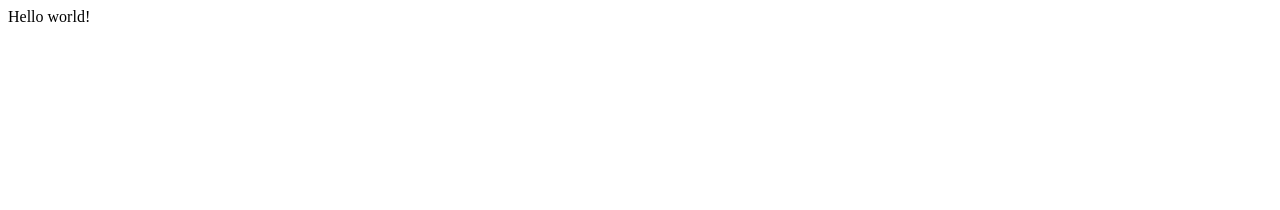
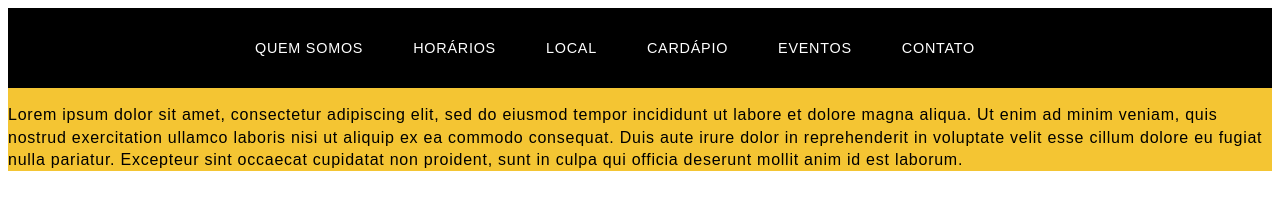
Before and after one commit to kayehol/odara, a Gatsby site: page / in a window 1280 px wide. Built offline with nearby package versions, Linux system fonts and the light colour scheme; Gatsby itself is replaced by a stand-in of ours.

Commit message:
Adicionado Header

```diff
--- a/gatsby-config.js
+++ b/gatsby-config.js
@@ -6,5 +6,5 @@
 
 module.exports = {
   /* Your site config here */
-  plugins: []
+  plugins: [`gatsby-plugin-styled-components`],
 }
--- /dev/null
+++ b/src/components/layout.css
@@ -0,0 +1,6 @@
+div {
+    font-family: Futura, Nunito, sans-serif;
+    background-color: #f4c533;
+    letter-spacing: 0.75px;
+    line-height: 1.4;
+  }
--- /dev/null
+++ b/src/components/layout.js
@@ -0,0 +1,4 @@
+import React from "react"
+import "./layout.css"
+
+export default ({ children }) => <div>{children}</div>
--- a/src/pages/index.js
+++ b/src/pages/index.js
@@ -1,3 +1,53 @@
 import React from "react"
+import styled from "styled-components"
+import Layout from "../components/layout"
 
-export default () => <div>Hello world!</div>
+const HeaderWrapper = styled.div`
+    background-color: #000000;
+    color: #ffffff;
+    font-size: 0.9em;
+    padding: 10px;
+    ul {
+        list-style-type: none;
+        display: flex;
+        flex-direction: row;
+        justify-content: center;
+        align-items: center;
+        margin: 20px;
+        padding: 0;
+    }
+
+    ul li {
+        margin-right: 50px;
+    }
+
+    ul a:link {
+        text-decoration: none;
+        color: #fff;
+      }
+
+    ul a:visited {
+        text-decoration: none;
+      }
+
+`
+
+const Header = () => (
+    <HeaderWrapper>
+        <ul>
+            <li><a href="#quemsomos">QUEM SOMOS</a></li>
+            <li><a href="#horarios">HORÁRIOS</a></li>
+            <li><a href="#local">LOCAL</a></li>
+            <li><a href="#cardapio">CARDÁPIO</a></li>
+            <li><a href="#eventos">EVENTOS</a></li>
+            <li><a href="#contato">CONTATO</a></li>
+        </ul>
+    </HeaderWrapper>
+)
+
+export default () => (
+    <Layout>
+        <Header />
+        <p>Lorem ipsum dolor sit amet, consectetur adipiscing elit, sed do eiusmod tempor incididunt ut labore et dolore magna aliqua. Ut enim ad minim veniam, quis nostrud exercitation ullamco laboris nisi ut aliquip ex ea commodo consequat. Duis aute irure dolor in reprehenderit in voluptate velit esse cillum dolore eu fugiat nulla pariatur. Excepteur sint occaecat cupidatat non proident, sunt in culpa qui officia deserunt mollit anim id est laborum.</p>
+    </Layout>
+)
```
Also changed, not shown: package.json (+8 -1 lines), src/utils/typography.js (added, +7 -0 lines), 1 other file.
